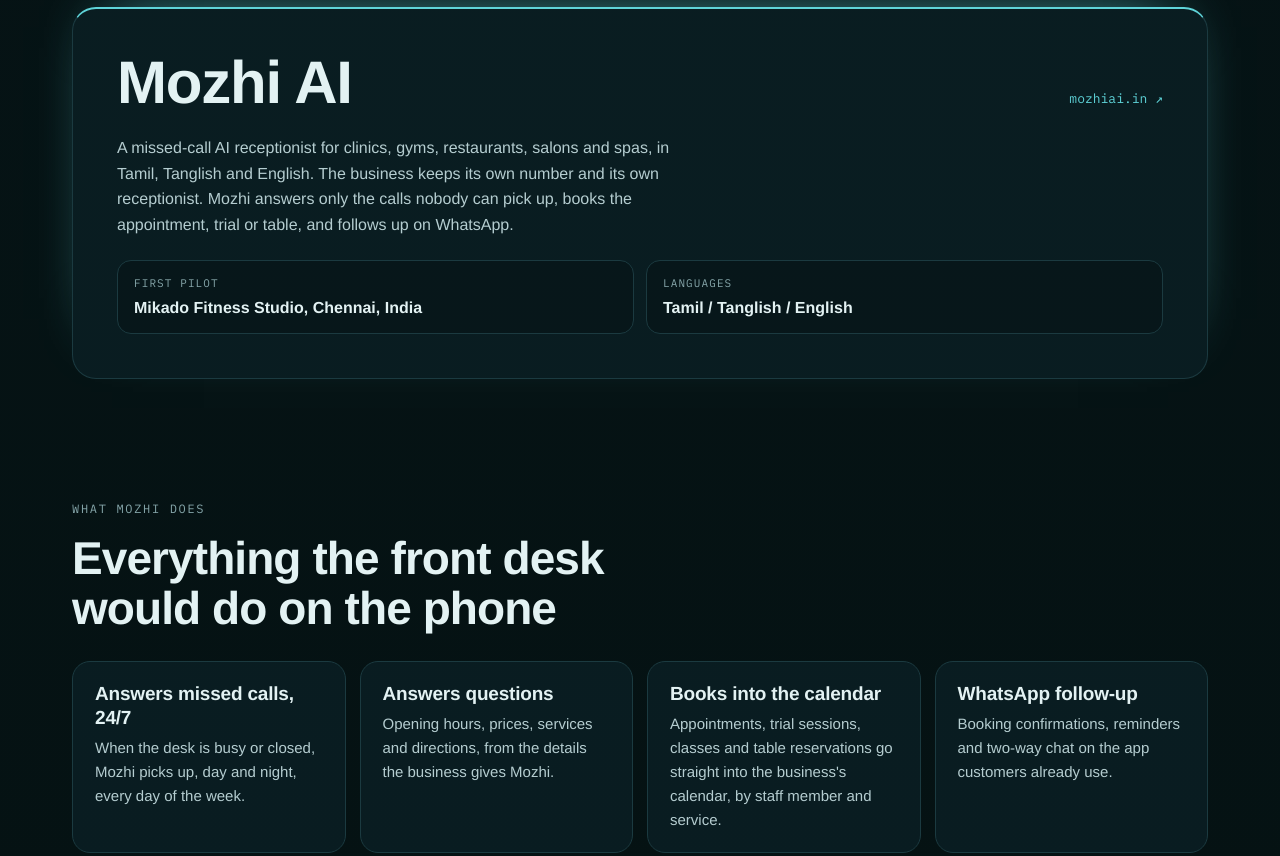
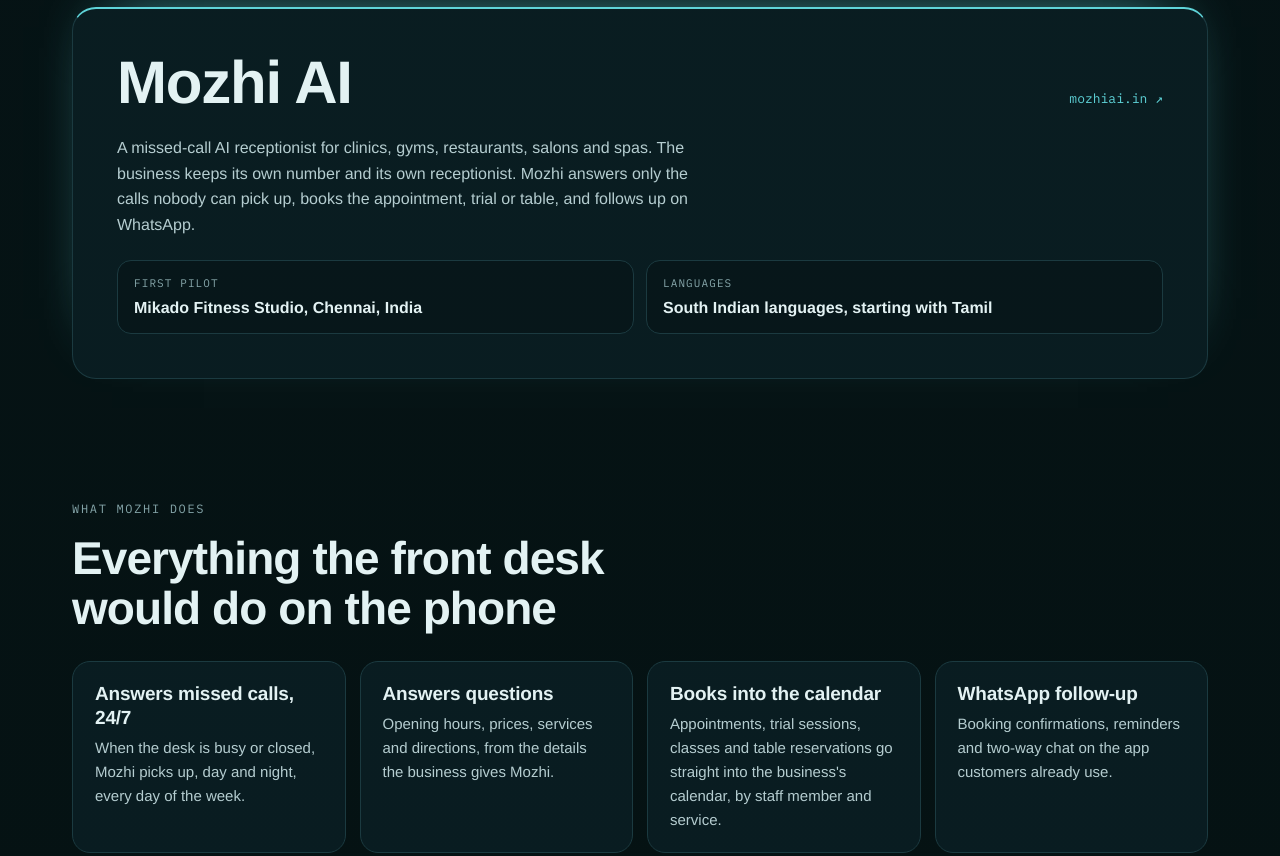
Before and after one commit to nathan3065m/nathan3065m.github.io, a plain HTML site: page index.html in a window 1280 px wide. Shown: the part 1500-2356 px from the top of the page. Drawn offline with nearby package versions, Linux system fonts and the light colour scheme; a web font is replaced by a local one.

Commit message:
Describe languages as South Indian languages, starting with Tamil
Matches the wording on the resume. The hero, the Languages fact and the
meta description now say "South Indian languages, starting with Tamil";
the two other passing mentions of Tamil / Tanglish / English are dropped
so the phrase is not repeated inside one card.

Co-Authored-By: Claude Fable 5.2 <noreply@anthropic.com>

```diff
--- a/index.html
+++ b/index.html
@@ -4,7 +4,7 @@
 <meta charset="utf-8">
 <meta name="viewport" content="width=device-width, initial-scale=1, viewport-fit=cover">
 <title>Nathan M · Founder, Mozhi AI</title>
-<meta name="description" content="Nathan M is the founder of Mozhi AI, a Tamil-first AI receptionist that answers the missed calls of Indian businesses. Based in Chennai, India.">
+<meta name="description" content="Nathan M is the founder of Mozhi AI, an AI receptionist that answers the missed calls of Indian businesses in South Indian languages, starting with Tamil. Based in Chennai, India.">
 <meta name="author" content="Nathan M">
 <meta name="theme-color" content="#061417">
 <meta name="color-scheme" content="dark">
@@ -70,7 +70,7 @@
         <div class="hero-text">
           <p class="chip">Founder, Mozhi AI · Chennai, India</p>
           <h1 class="statement" id="hero-title">I build the AI receptionist that picks up when an Indian business <em>can't.</em></h1>
-          <p class="lede">I'm Nathan Murugesan. I founded Mozhi AI and built it end to end. When a clinic, gym, restaurant, salon or spa misses a call, Mozhi answers in Tamil, Tanglish or English and turns the call into a booking.</p>
+          <p class="lede">I'm Nathan Murugesan. I founded Mozhi AI and built it end to end. When a clinic, gym, restaurant, salon or spa misses a call, Mozhi answers in South Indian languages, starting with Tamil, and turns the call into a booking.</p>
           <div class="ctas">
             <a class="btn solid" href="mailto:nathan3065m@gmail.com">Email me</a>
             <a class="btn ghost" href="https://mozhiai.in" target="_blank" rel="noopener">See Mozhi AI <span aria-hidden="true">↗</span></a>
@@ -94,10 +94,10 @@
           <h2 id="mozhi-title">Mozhi AI</h2>
           <a href="https://mozhiai.in" target="_blank" rel="noopener">mozhiai.in <span aria-hidden="true">↗</span></a>
         </div>
-        <p>A missed-call AI receptionist for clinics, gyms, restaurants, salons and spas, in Tamil, Tanglish and English. The business keeps its own number and its own receptionist. Mozhi answers only the calls nobody can pick up, books the appointment, trial or table, and follows up on WhatsApp.</p>
+        <p>A missed-call AI receptionist for clinics, gyms, restaurants, salons and spas. The business keeps its own number and its own receptionist. Mozhi answers only the calls nobody can pick up, books the appointment, trial or table, and follows up on WhatsApp.</p>
         <dl class="facts">
           <div><dt>First pilot</dt><dd>Mikado Fitness Studio, Chennai, India</dd></div>
-          <div><dt>Languages</dt><dd>Tamil / Tanglish / English</dd></div>
+          <div><dt>Languages</dt><dd>South Indian languages, starting with Tamil</dd></div>
         </dl>
       </article>
     </section>
@@ -140,7 +140,7 @@
         <div>
           <h3 class="sh">Experience</h3>
           <ol class="tl">
-            <li class="now"><span class="yr">2025 – Present</span><div><b>Mozhi AI</b> · Founder<p>Tamil-first AI receptionist for clinics, gyms, restaurants, salons and spas.</p></div></li>
+            <li class="now"><span class="yr">2025 – Present</span><div><b>Mozhi AI</b> · Founder<p>AI receptionist for clinics, gyms, restaurants, salons and spas.</p></div></li>
             <li class="now"><span class="yr">2026 – Present</span><div><b>Tata Elxsi</b> · Senior Engineer<p>Chennai, India · Senior Appian Developer</p><ul class="pts"><li>Builds enterprise business-process applications on the Appian low-code platform.</li><li>Designs SAIL interfaces, process models, records and integrations with external systems.</li><li>Debugs, unit-tests and deploys releases to client requirements.</li></ul></div></li>
             <li><span class="yr">2025 – 2026</span><div><b>Xebia</b> · Senior Consultant<p>Chennai, India · Senior Appian Developer</p><ul class="pts"><li>Delivered Appian applications for enterprise clients.</li><li>Turned client requirements into process models, interfaces, query rules and expression rules.</li><li>Worked in agile sprints: estimates, unit testing, debugging and releases.</li></ul></div></li>
             <li><span class="yr">2024 – 2025</span><div><b>Deloitte</b> · Consultant<p>Chennai, India · Appian Developer</p><ul class="pts"><li>Built workflow applications on Appian for client business processes.</li><li>Developed SAIL interfaces, process models, data designs and integrations.</li><li>Fixed defects and supported releases in a Scrum team using JIRA.</li></ul></div></li>
```
